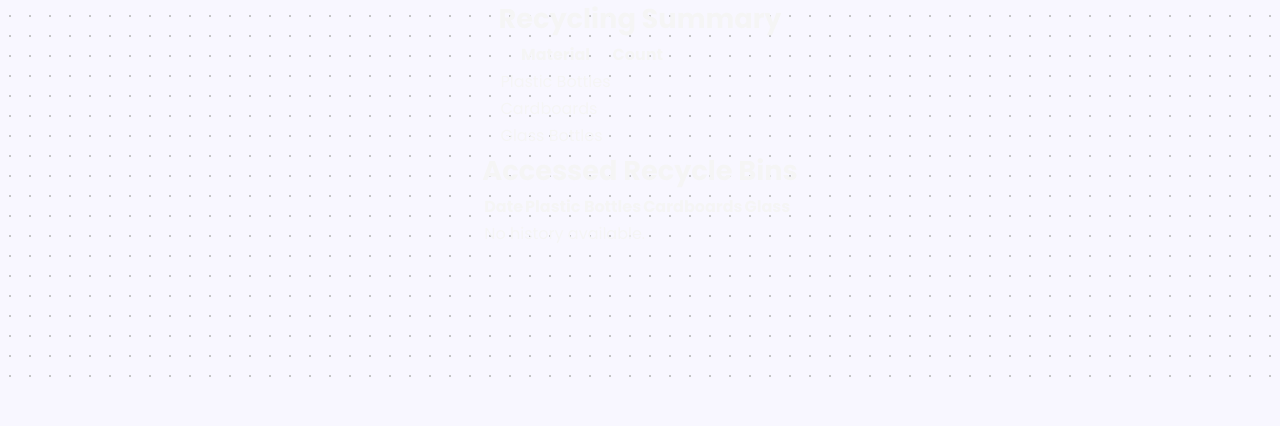
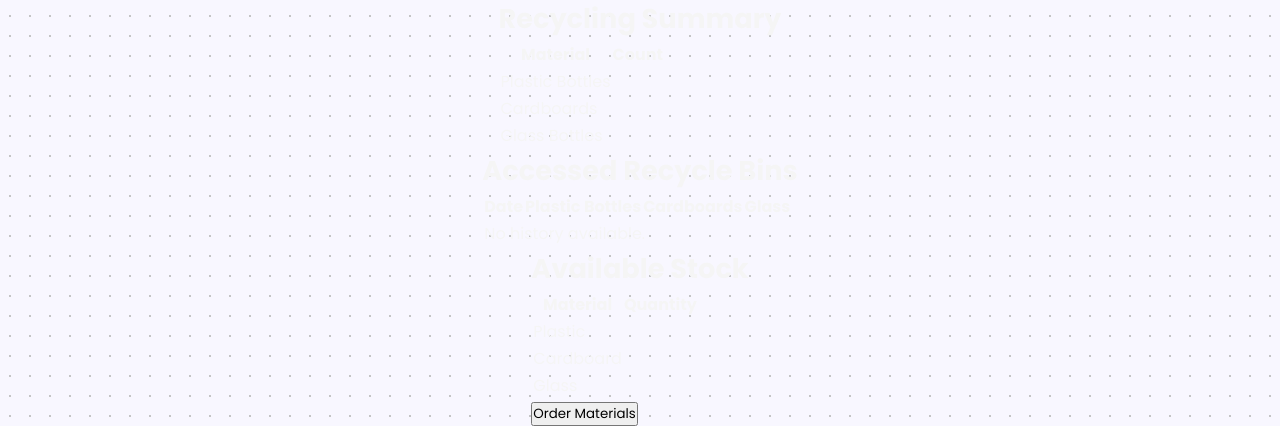
Before and after one commit to bibhorgomes/ShunnoWaste, a Flask app: template templates/company_dashboard.html in a window 1280 px wide. Shown: the part 414-840 px from the top of the page. Before the commit the page ends 791 px from the top, so only its background shows below. Run offline with Flask 3, Linux system fonts and the light colour scheme; the template is opened without the code that fills it, so the values that code supplies are empty.

Commit message:
Added Stock section and Order Button in HTML File

```diff
--- a/templates/company_dashboard.html
+++ b/templates/company_dashboard.html
@@ -92,6 +92,35 @@
       </section>
 
 
+      <section class="stock">
+        <h2>Available Stock</h2>
+        <table>
+          <thead>
+            <tr>
+              <th>Material</th>
+              <th>Quantity</th>
+            </tr>
+          </thead>
+          <tbody>
+            <tr>
+              <td>Plastic</td>
+              <td>{{ stock_data['Plastic'] }}</td>
+            </tr>
+            <tr>
+              <td>Cardboard</td>
+              <td>{{ stock_data['Cardboard'] }}</td>
+            </tr>
+            <tr>
+              <td>Glass</td>
+              <td>{{ stock_data['Glass'] }}</td>
+            </tr>
+          </tbody>
+        </table>
+
+        <!-- Order Button -->
+        <button class="order-button" onclick="openOrderForm()">Order Materials</button>
+      </section>
+
     </div>
 
   </div>
```
